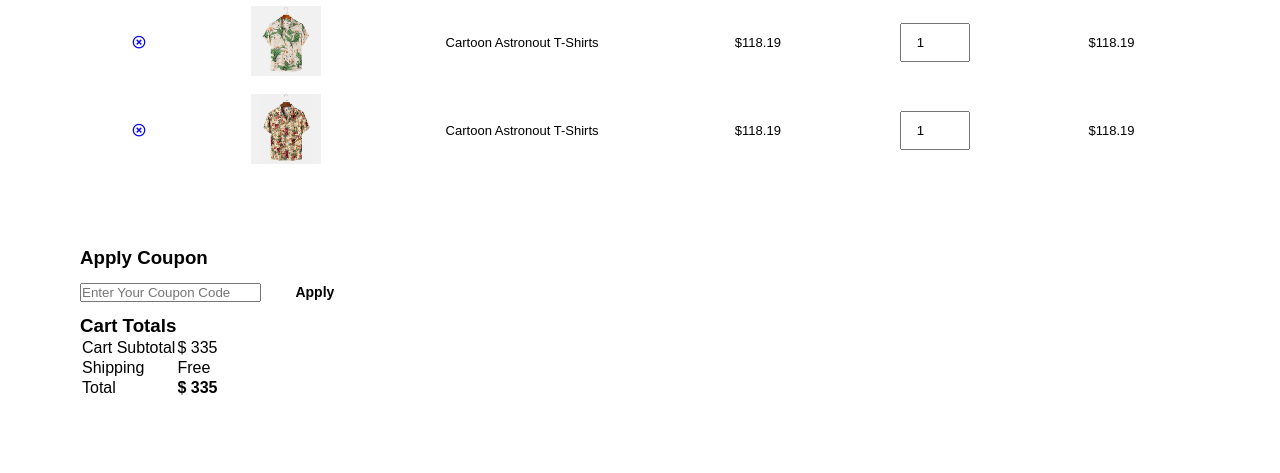
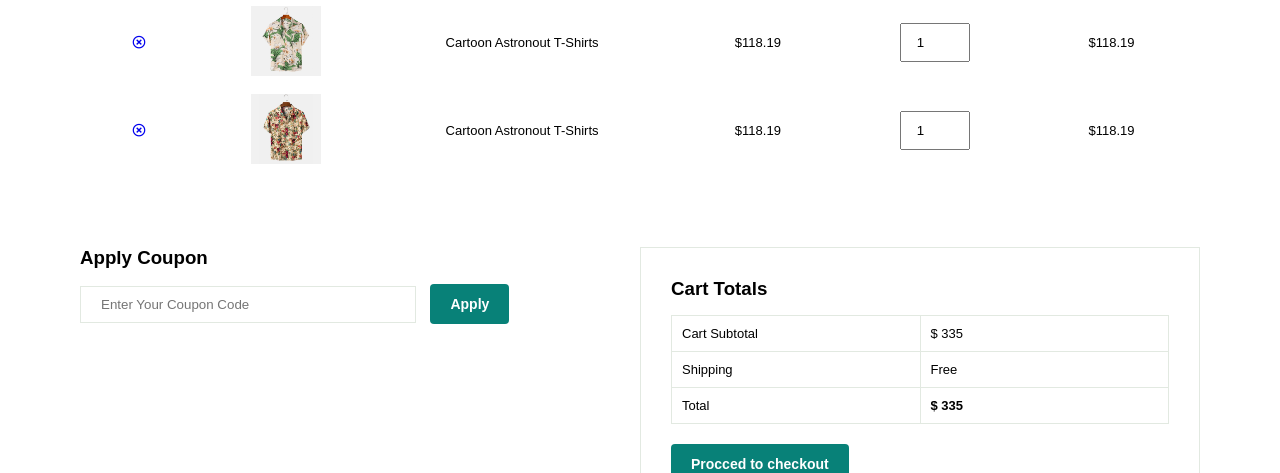
Before and after one commit to jonathanfransilo/fashionable, a plain HTML site: page cart.html in a window 1280 px wide. Shown: the part 594-1067 px from the top of the page. Drawn offline with Linux system fonts and the light colour scheme; a web font is replaced by a local one.

Commit message:
last update

```diff
--- a/cart.html
+++ b/cart.html
@@ -102,6 +102,7 @@
             <td><strong>$ 335</strong></td>
           </tr>
         </table>
+        <button class="normal">Procced to checkout</button>
       </div>
     </section>
 
--- a/style.css
+++ b/style.css
@@ -837,6 +837,10 @@ footer .copyright{
 }
 
 /* Cart Page */
+#cart {
+  overflow-x: auto;
+}
+
 #cart table {
   width: 100%;
   border-collapse: collapse;
@@ -890,6 +894,58 @@ footer .copyright{
 }
 
 #cart table tbody td {
+  font-size: 13px;
+}
+
+#cart-add {
+  display: flex;
+  flex-wrap: wrap;
+  justify-content: space-between;
+}
+
+#coupon {
+  width: 50%;
+  margin-bottom: 30px;
+}
+
+#coupon h3,
+#subtotal h3 {
+  padding-bottom: 15px;
+}
+
+
+#coupon input {
+  padding: 10px 20px;
+  outline: none;
+  width: 60%;
+  margin-right: 10px;
+  border: 1px solid #e2e9e1;
+}
+
+#coupon button,
+#subtotal button {
+  background-color: #088178;
+  color: #fff;
+  padding: 12px 20px;
+}
+
+#subtotal {
+  width: 50%;
+  margin-bottom: 30px;
+  border: 1px solid #e2e9e1;
+  padding: 30px;
+}
+
+#subtotal table {
+  border-collapse:collapse;
+  width: 100%;
+  margin-bottom: 20px;
+}
+
+#subtotal table td {
+  width: 50%;
+  border: 1px solid #e2e9e1;
+  padding: 10px;
   font-size: 13px;
 }
 
@@ -1141,5 +1197,19 @@ footer .copyright{
       width: 100%;
       margin-bottom: 30px;
     }
+
+    /* Cart Page */
+    #cart-add {
+      flex-direction: column;
+    }
+
+    #coupon {
+      width: 100%;
+    }
+
+    #subtotal {
+      width: 100%;
+      padding: 20px;
+    }
   }
 }
```
